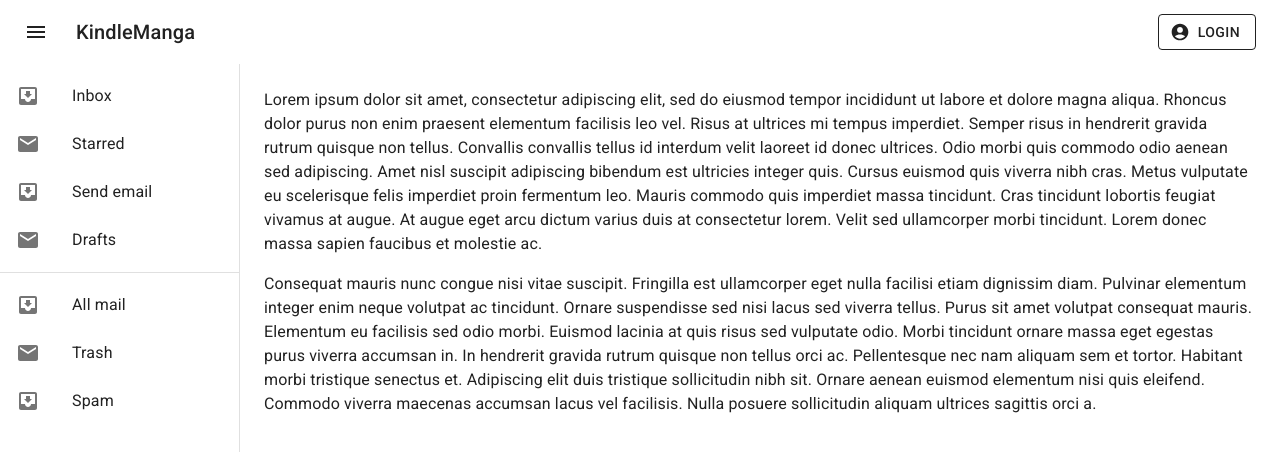
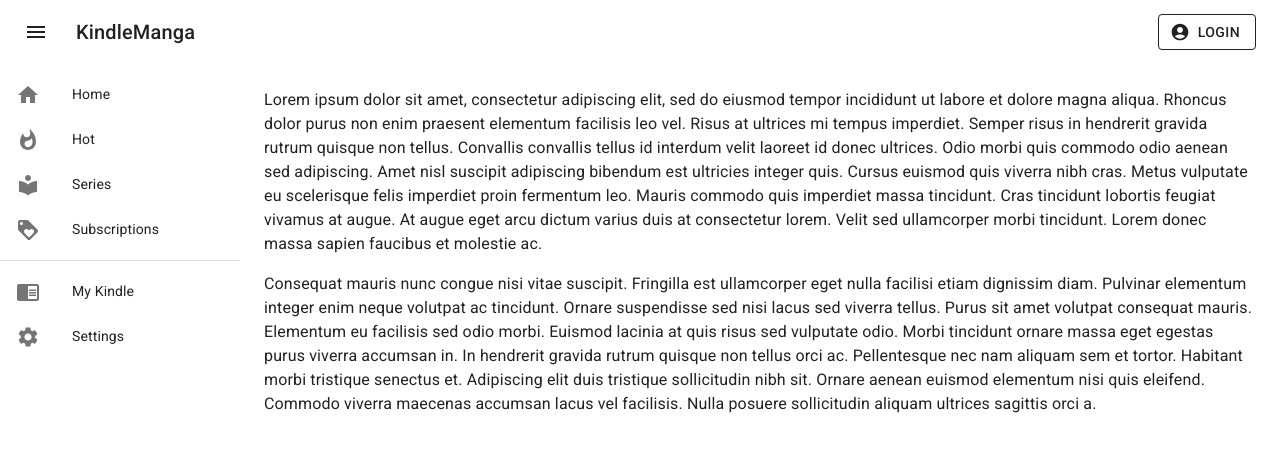
Before and after one commit to dkage/kindle_manga_client, a React (Create React App) app: page / in a window 1280 px wide. Shown: the top 452 px of the page. Built offline with nearby package versions, Linux system fonts and the light colour scheme.

Commit message:
Finish customizing NavDrawer

```diff
--- a/src/components/menu/NavDrawer.js
+++ b/src/components/menu/NavDrawer.js
@@ -10,79 +10,97 @@ import ListItemButton from '@mui/material/ListItemButton';
 import ListItemIcon from '@mui/material/ListItemIcon';
 import ListItemText from '@mui/material/ListItemText';
 import InboxIcon from '@mui/icons-material/MoveToInbox';
+import HomeIcon from '@mui/icons-material/Home';
 import MailIcon from '@mui/icons-material/Mail';
+import LocalLibraryIcon from '@mui/icons-material/LocalLibrary';
+import LoyaltyIcon from '@mui/icons-material/Loyalty';
+import ChromeReaderModeIcon from '@mui/icons-material/ChromeReaderMode';
+import SettingsIcon from '@mui/icons-material/Settings';
+import WhatshotIcon from '@mui/icons-material/Whatshot';
+import {styled} from "@mui/material/styles";
 
 const drawerWidth = 240;
 
 export default function NavDrawer() {
+
     const drawerStyle = {
         width: drawerWidth,
         flexShrink: 0,
-        [`& .MuiDrawer-paper`]: { width: drawerWidth, boxSizing: 'border-box' },
+        [`& .MuiDrawer-paper`]: { width: drawerWidth, boxSizing: 'border-box', borderRight: 'none' },
+    }
+
+    const listStyle = {
+        [`& .MuiListItem-root`]: {padding: '0px'},
+        [`& .MuiListItemText-primary`]: {fontSize: '14px'},
     }
 
     return (
-        <Box sx={{ display: 'flex', zIndex: '-1' }}>
+
         <Drawer variant="permanent" sx={drawerStyle}>
             <Toolbar />
             <Box sx={{ overflow: 'auto' }}>
-                    <List>
-                        {['Inbox', 'Starred', 'Send email', 'Drafts'].map((text, index) => (
-                            <ListItem key={text} disablePadding>
+                <List sx={listStyle}>
+
+                    <ListItem key={'home'} disablePadding>
                         <ListItemButton>
                             <ListItemIcon>
-                                        {index % 2 === 0 ? <InboxIcon /> : <MailIcon />}
+                                <HomeIcon />
                             </ListItemIcon>
-                                    <ListItemText primary={text} />
+                            <ListItemText primary='Home' />
                         </ListItemButton>
                     </ListItem>
-                        ))}
-                    </List>
-                    <Divider />
-                    <List>
-                        {['All mail', 'Trash', 'Spam'].map((text, index) => (
-                            <ListItem key={text} disablePadding>
+
+                    <ListItem key={'hot'} disablePadding>
                         <ListItemButton>
                             <ListItemIcon>
-                                        {index % 2 === 0 ? <InboxIcon /> : <MailIcon />}
+                                <WhatshotIcon />
                             </ListItemIcon>
-                                    <ListItemText primary={text} />
+                            <ListItemText primary='Hot' />
                         </ListItemButton>
                     </ListItem>
-                        ))}
+
+                    <ListItem key={'series'} disablePadding>
+                        <ListItemButton>
+                            <ListItemIcon>
+                                <LocalLibraryIcon />
+                            </ListItemIcon>
+                            <ListItemText primary='Series' />
+                        </ListItemButton>
+                    </ListItem>
+
+                    <ListItem key={'subscriptions'} disablePadding>
+                        <ListItemButton>
+                            <ListItemIcon>
+                                <LoyaltyIcon />
+                            </ListItemIcon>
+                            <ListItemText primary='Subscriptions' />
+                        </ListItemButton>
+                    </ListItem>
+
+                </List>
+
+                <Divider />
+
+                <List sx={listStyle}>
+                    <ListItem key={'my_kindle'} disablePadding>
+                        <ListItemButton>
+                            <ListItemIcon>
+                                <ChromeReaderModeIcon />
+                            </ListItemIcon>
+                            <ListItemText primary='My Kindle' />
+                        </ListItemButton>
+                    </ListItem>
+                    <ListItem key={'settings'} disablePadding>
+                        <ListItemButton>
+                            <ListItemIcon>
+                                <SettingsIcon />
+                            </ListItemIcon>
+                            <ListItemText primary='Settings' />
+                        </ListItemButton>
+                    </ListItem>
                 </List>
             </Box>
         </Drawer>
-            <Box component="main" sx={{ flexGrow: 1, p: 3 }}>
-                <Toolbar />
-                <Typography paragraph>
-                    Lorem ipsum dolor sit amet, consectetur adipiscing elit, sed do eiusmod
-                    tempor incididunt ut labore et dolore magna aliqua. Rhoncus dolor purus non
-                    enim praesent elementum facilisis leo vel. Risus at ultrices mi tempus
-                    imperdiet. Semper risus in hendrerit gravida rutrum quisque non tellus.
-                    Convallis convallis tellus id interdum velit laoreet id donec ultrices.
-                    Odio morbi quis commodo odio aenean sed adipiscing. Amet nisl suscipit
-                    adipiscing bibendum est ultricies integer quis. Cursus euismod quis viverra
-                    nibh cras. Metus vulputate eu scelerisque felis imperdiet proin fermentum
-                    leo. Mauris commodo quis imperdiet massa tincidunt. Cras tincidunt lobortis
-                    feugiat vivamus at augue. At augue eget arcu dictum varius duis at
-                    consectetur lorem. Velit sed ullamcorper morbi tincidunt. Lorem donec massa
-                    sapien faucibus et molestie ac.
-                </Typography>
-                <Typography paragraph>
-                    Consequat mauris nunc congue nisi vitae suscipit. Fringilla est ullamcorper
-                    eget nulla facilisi etiam dignissim diam. Pulvinar elementum integer enim
-                    neque volutpat ac tincidunt. Ornare suspendisse sed nisi lacus sed viverra
-                    tellus. Purus sit amet volutpat consequat mauris. Elementum eu facilisis
-                    sed odio morbi. Euismod lacinia at quis risus sed vulputate odio. Morbi
-                    tincidunt ornare massa eget egestas purus viverra accumsan in. In hendrerit
-                    gravida rutrum quisque non tellus orci ac. Pellentesque nec nam aliquam sem
-                    et tortor. Habitant morbi tristique senectus et. Adipiscing elit duis
-                    tristique sollicitudin nibh sit. Ornare aenean euismod elementum nisi quis
-                    eleifend. Commodo viverra maecenas accumsan lacus vel facilisis. Nulla
-                    posuere sollicitudin aliquam ultrices sagittis orci a.
-                </Typography>
-            </Box>
-        </Box>
+
     );
 }
--- a/src/components/pages/Home.js
+++ b/src/components/pages/Home.js
@@ -3,6 +3,8 @@ import TopBar from "../menu/TopBar";
 import { useTheme } from '@mui/material/styles';
 import NavDrawer from "../menu/NavDrawer";
 import Box from "@mui/material/Box";
+import Toolbar from "@mui/material/Toolbar";
+import Typography from "@mui/material/Typography";
 
 
 function Home() {
@@ -13,8 +15,40 @@ function Home() {
             <Box sx={{flexGrow: 1}}>
 
                 <TopBar name="top_bar" theme={theme}/>
-                <NavDrawer name="nav_bar" theme={theme}/>
 
+                <Box sx={{ display: 'flex', zIndex: '-1' }}>
+                    <NavDrawer name="nav_bar" theme={theme}/>
+                    <Box component="main" sx={{ flexGrow: 1, p: 3 }}>
+                        <Toolbar />
+                        <Typography paragraph>
+                            Lorem ipsum dolor sit amet, consectetur adipiscing elit, sed do eiusmod
+                            tempor incididunt ut labore et dolore magna aliqua. Rhoncus dolor purus non
+                            enim praesent elementum facilisis leo vel. Risus at ultrices mi tempus
+                            imperdiet. Semper risus in hendrerit gravida rutrum quisque non tellus.
+                            Convallis convallis tellus id interdum velit laoreet id donec ultrices.
+                            Odio morbi quis commodo odio aenean sed adipiscing. Amet nisl suscipit
+                            adipiscing bibendum est ultricies integer quis. Cursus euismod quis viverra
+                            nibh cras. Metus vulputate eu scelerisque felis imperdiet proin fermentum
+                            leo. Mauris commodo quis imperdiet massa tincidunt. Cras tincidunt lobortis
+                            feugiat vivamus at augue. At augue eget arcu dictum varius duis at
+                            consectetur lorem. Velit sed ullamcorper morbi tincidunt. Lorem donec massa
+                            sapien faucibus et molestie ac.
+                        </Typography>
+                        <Typography paragraph>
+                            Consequat mauris nunc congue nisi vitae suscipit. Fringilla est ullamcorper
+                            eget nulla facilisi etiam dignissim diam. Pulvinar elementum integer enim
+                            neque volutpat ac tincidunt. Ornare suspendisse sed nisi lacus sed viverra
+                            tellus. Purus sit amet volutpat consequat mauris. Elementum eu facilisis
+                            sed odio morbi. Euismod lacinia at quis risus sed vulputate odio. Morbi
+                            tincidunt ornare massa eget egestas purus viverra accumsan in. In hendrerit
+                            gravida rutrum quisque non tellus orci ac. Pellentesque nec nam aliquam sem
+                            et tortor. Habitant morbi tristique senectus et. Adipiscing elit duis
+                            tristique sollicitudin nibh sit. Ornare aenean euismod elementum nisi quis
+                            eleifend. Commodo viverra maecenas accumsan lacus vel facilisis. Nulla
+                            posuere sollicitudin aliquam ultrices sagittis orci a.
+                        </Typography>
+                    </Box>
+                </Box>
             </Box>
         </div>
     )
```
Lines whose indentation alone changed are shown as unchanged.
